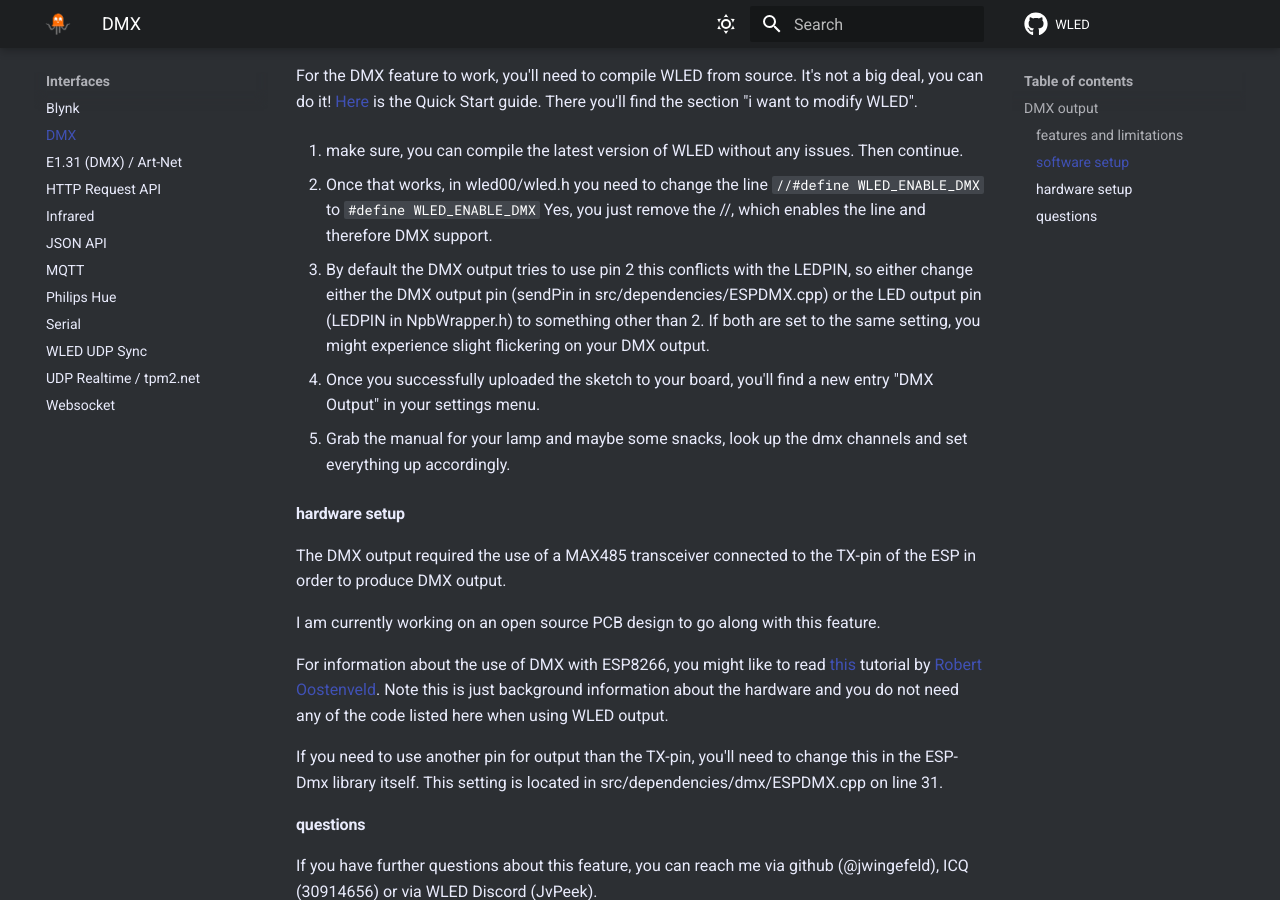
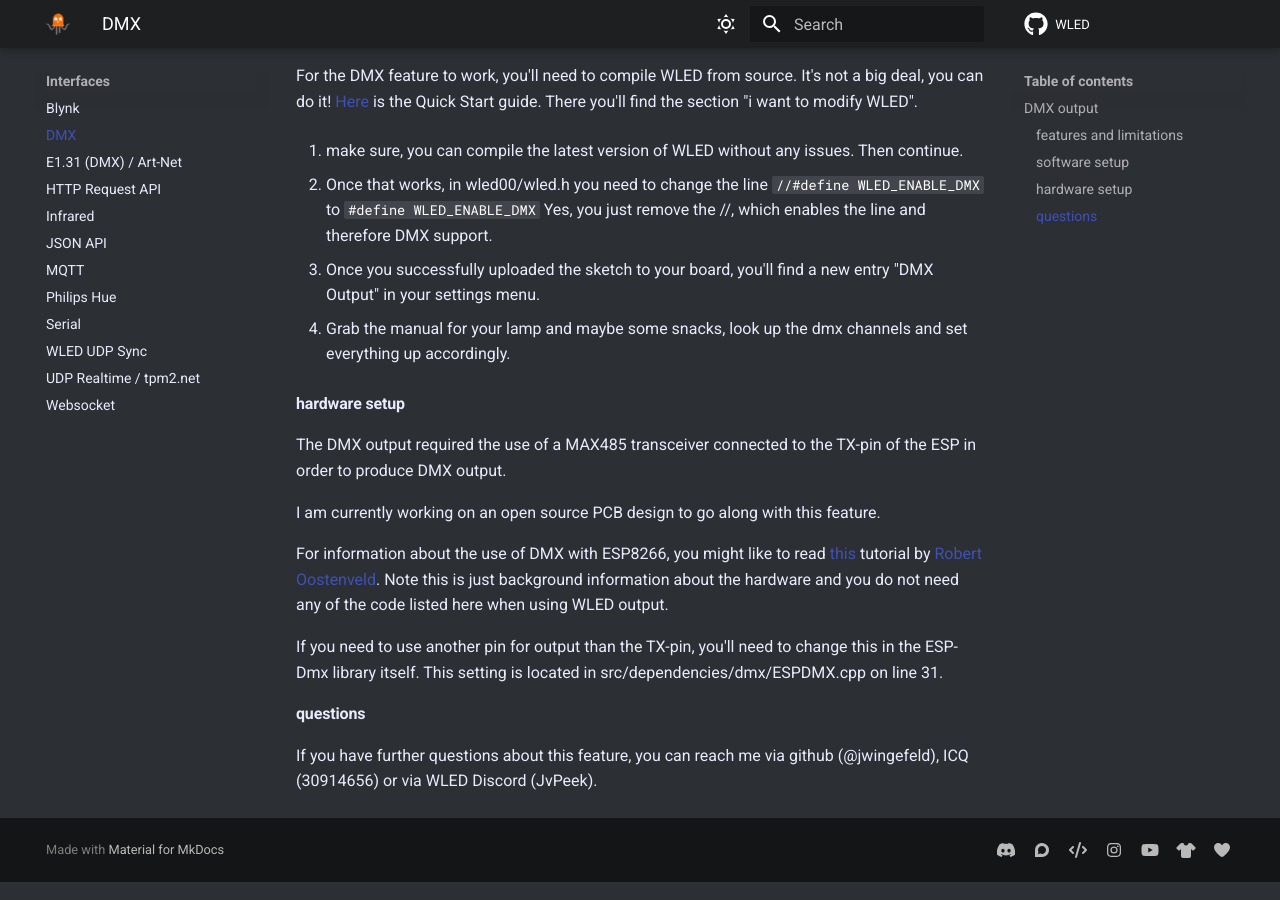
Before and after one commit to Aircoookie/WLED-Docs, an MkDocs documentation site: the page built from docs/interfaces/dmx-output.md, in a window 1280 px wide and 900 px high, scrolled down 678 px. Built offline with MkDocs 1.6.1 and Material for MkDocs 9.7.7, drawn with Linux system fonts in a browser that asks for light colours; comment, search, counter and statistics services are not loaded.

Commit message:
Update dmx-output.md
Update based on feedback

```diff
--- a/docs/interfaces/dmx-output.md
+++ b/docs/interfaces/dmx-output.md
@@ -31,11 +31,9 @@
    `#define WLED_ENABLE_DMX`
    Yes, you just remove the //, which enables the line and therefore DMX support.
 
-3. By default the DMX output tries to use pin 2 this conflicts with the LEDPIN, so either change either the DMX output pin (sendPin in src/dependencies/ESPDMX.cpp) or the LED output pin (LEDPIN in NpbWrapper.h) to something other than 2. If both are set to the same setting, you might experience slight flickering on your DMX output.
+3. Once you successfully uploaded the sketch to your board, you'll find a new entry "DMX Output" in your settings menu.
 
-4. Once you successfully uploaded the sketch to your board, you'll find a new entry "DMX Output" in your settings menu.
-
-5. Grab the manual for your lamp and maybe some snacks, look up the dmx channels and set everything up accordingly.
+4. Grab the manual for your lamp and maybe some snacks, look up the dmx channels and set everything up accordingly.
 
 #### hardware setup
 
```
